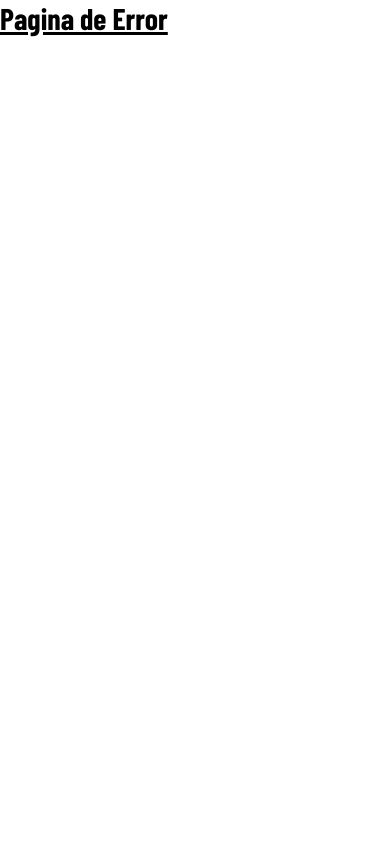
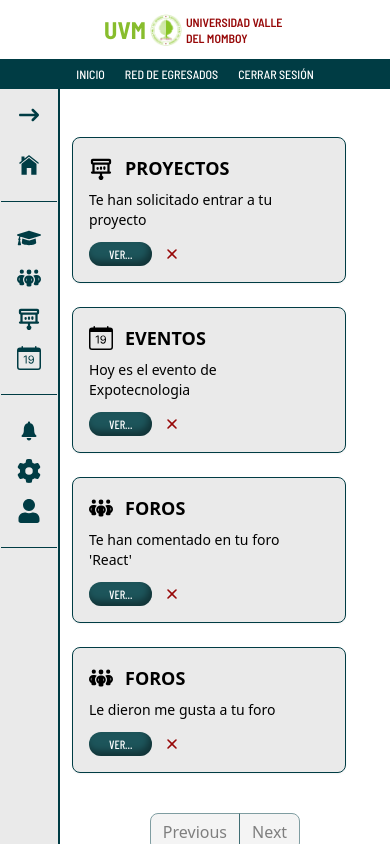
Before and after one commit to maikolguerrero/red-egresados-uvm-client, a React (Vite) app: page /notifications in a window 390 px wide. Built offline with nearby package versions, Linux system fonts and the light colour scheme; a web font is replaced by a local one.

Commit message:
Agregamos nuevas vistas de notificaciones, y proyectos

```diff
--- /dev/null
+++ b/src/Components/Card/CardBanner.jsx
@@ -0,0 +1,51 @@
+import { Banner, BannerCollapseButton, Button } from "flowbite-react";
+import { HiX } from "react-icons/hi";
+import ButtonSmall from "../Buttons/ButtonSmall";
+import { FaPeopleGroup } from "react-icons/fa6";
+import { BsCalendarDate } from "react-icons/bs";
+import { PiProjectorScreenChartBold } from "react-icons/pi";
+
+export function CardBanner({type, noti}) {
+    let typeSelect = "";
+    let logo = ""
+
+    switch (type) {
+        case "Proyectos":
+            typeSelect = "PROYECTOS";
+            logo = <PiProjectorScreenChartBold className="w-6 h-6" />
+        break;
+        case "Eventos":
+            typeSelect = "EVENTOS";
+            logo = <BsCalendarDate className="w-6 h-6" />
+        break;
+        case "Foros":
+            typeSelect = "FOROS";
+            logo = <FaPeopleGroup className="w-6 h-6" />
+        break;
+    }
+  return (
+    <Banner>
+      <div className="flex w-[calc(100%-2rem)] flex-col justify-between rounded-lg border border-verdeD bg-Gris p-4 shadow-sm md:flex-row lg:max-w-7xl">
+        <div className="mb-3 mr-4 flex flex-col items-start md:mb-0 md:flex-row md:items-center">
+          <div
+            className="mb-2 flex gap-3 items-center border-verdeC md:mb-0 md:mr-4 md:border-r md:pr-4 dark:border-gray-600"
+          >
+            {logo}
+            <span className="self-center whitespace-nowrap text-lg font-semibold md:pr-6 dark:text-white">
+              {typeSelect}
+            </span>
+          </div>
+          <p className="flex items-center text-sm font-normal text-Negro">
+            {noti}
+          </p>
+        </div>
+        <div className="flex shrink-0 items-center gap-3">
+          <ButtonSmall text={"Ver..."} className={"bg-verdeC hover:bg-RojoC"} />
+          <button color="gray" className="border-0 bg-transparent text-RojoC">
+            <HiX className="h-4 w-4" />
+          </button>
+        </div>
+      </div>
+    </Banner>
+  );
+}
--- /dev/null
+++ b/src/Components/Card/CardProyect.jsx
@@ -0,0 +1,37 @@
+import { Badge, Button, Card } from "flowbite-react";
+import ButtonSmall from "../Buttons/ButtonSmall";
+
+export function CardProyect() {
+  return (
+    <Card className="max-w-md border-[1.5px] border-verdeD bg-Gris">
+      <div className="flex items-center gap-2">
+        <img
+          className="rounded-full w-6 md:w-6 xl:w-8"
+          src="https://www.clarin.com/img/2024/07/04/uteodLeuh_600x600__1.jpg"
+          alt="Foto de Perfil"
+        />
+        <p className="flex gap-2 font-semibold text-RojoC font-barolw text-xs md:text-sm xl:text-base items-center">
+          Maria Colmenares
+        </p>
+      </div>
+      <h5 className="text-2xl font-bold tracking-tight text-Negro">
+        App Musical para mobiles
+      </h5>
+      <p className="font-normal text-Negro">
+        Esta app que estamos desarrollando busca crear una facilidad para los
+        musicos de crear, componer, escribir y compartir sus canciones dentro
+        del mundo musical.
+      </p>
+
+      <div className="mt-6">
+        <p className="font-bold text-verdeD">Colaboradores: <span className="text-Negro font-medium">Anggelo Huz, Maikol Guerrero</span></p>
+        <p className="font-bold text-verdeD flex items-center gap-2">Estado del Proyecto: <Badge color="success">Sin Iniciar</Badge></p>
+      </div>
+
+      <div className="mt-6 flex gap-2">
+        <ButtonSmall text={"Unirme"} className={"bg-verdeC hover:bg-RojoC"} />
+        <ButtonSmall text={"Resultados"} className={"bg-verdeC hover:bg-RojoC"} />
+      </div>
+    </Card>
+  );
+}
--- a/src/Components/Nav.jsx
+++ b/src/Components/Nav.jsx
@@ -1,7 +1,7 @@
 import { useState } from "react";
 import { BsCalendarDate } from "react-icons/bs";
 import { FaGraduationCap, FaUser } from "react-icons/fa";
-import { FaArrowLeftLong, FaArrowRightLong, FaPeopleGroup } from "react-icons/fa6";
+import { FaArrowLeftLong, FaArrowRightLong, FaGear, FaPeopleGroup } from "react-icons/fa6";
 import { HiMiniChartBarSquare } from "react-icons/hi2";
 import { IoIosHome, IoIosNotifications } from "react-icons/io";
 import { PiProjectorScreenChartBold } from "react-icons/pi";
@@ -21,18 +21,18 @@ function Nav() {
 
         <ul className="py-4 border-b border-verdeD ">
             <Link to={"/home"} className="px-4 py-2 flex gap-2 items-center hover:cursor-pointer hover:bg-Blanco duration-300 transition-all"><IoIosHome className="text-2xl" /> <p className={`${sidebar ? ("hidden") : ("visible")} font-barolw font-bold text-sm`}>PRINCIPAL</p></Link>
-            <li className="px-4 py-2 flex gap-2 items-center hover:cursor-pointer hover:bg-Blanco duration-300 transition-all"><HiMiniChartBarSquare className="text-2xl" /> <p className={`${sidebar ? ("hidden") : ("visible")} font-barolw font-bold text-sm`}>TENDENCIAS</p></li>
         </ul>
 
         <ul className="py-4 border-b border-verdeD ">
             <Link to={"/graduates"} className="px-4 py-2 flex gap-2 items-center hover:cursor-pointer hover:bg-Blanco duration-300 transition-all"><FaGraduationCap className="text-2xl" /> <p className={`${sidebar ? ("hidden") : ("visible")} font-barolw font-bold text-sm`}>EGRESADOS</p></Link>
             <Link to={"/forums"} className="px-4 py-2 flex gap-2 items-center hover:cursor-pointer hover:bg-Blanco duration-300 transition-all"><FaPeopleGroup className="text-2xl" /> <p className={`${sidebar ? ("hidden") : ("visible")} font-barolw font-bold text-sm`}>FOROS</p></Link>
-            <li className="px-4 py-2 flex gap-2 items-center hover:cursor-pointer hover:bg-Blanco duration-300 transition-all"><PiProjectorScreenChartBold className="text-2xl" /> <p className={`${sidebar ? ("hidden") : ("visible")} font-barolw font-bold text-sm`}>PROYECTOS</p></li>
+            <Link to={"/proyects"} className="px-4 py-2 flex gap-2 items-center hover:cursor-pointer hover:bg-Blanco duration-300 transition-all"><PiProjectorScreenChartBold className="text-2xl" /> <p className={`${sidebar ? ("hidden") : ("visible")} font-barolw font-bold text-sm`}>PROYECTOS</p></Link>
             <Link to={"/events"} className="px-4 py-2 flex gap-2 items-center hover:cursor-pointer hover:bg-Blanco duration-300 transition-all"><BsCalendarDate className="text-2xl" /> <p className={`${sidebar ? ("hidden") : ("visible")} font-barolw font-bold text-sm`}>EVENTOS</p></Link>
         </ul>
 
         <ul className="py-4 border-b border-verdeD ">
-            <li className="px-4 py-2 flex gap-2 items-center hover:cursor-pointer hover:bg-Blanco duration-300 transition-all"><IoIosNotifications className="text-2xl" /> <p className={`${sidebar ? ("hidden") : ("visible")} font-barolw font-bold text-sm`}>NOTIFICACIONES</p></li>
+            <Link to={"/notifications"} className="px-4 py-2 flex gap-2 items-center hover:cursor-pointer hover:bg-Blanco duration-300 transition-all"><IoIosNotifications className="text-2xl" /> <p className={`${sidebar ? ("hidden") : ("visible")} font-barolw font-bold text-sm`}>NOTIFICACIONES</p></Link>
+            <li className="px-4 py-2 flex gap-2 items-center hover:cursor-pointer hover:bg-Blanco duration-300 transition-all"><FaGear className="text-2xl" /> <p className={`${sidebar ? ("hidden") : ("visible")} font-barolw font-bold text-sm`}>CONFIGURACION</p></li>
             <Link to={"/my-profile"} className="px-4 py-2 flex gap-2 items-center hover:cursor-pointer hover:bg-Blanco duration-300 transition-all"><FaUser className="text-2xl" /> <p className={`${sidebar ? ("hidden") : ("visible")} font-barolw font-bold text-sm`}>PERFIL</p></Link>
         </ul>
       </nav>
--- /dev/null
+++ b/src/views/profile/Notifications.jsx
@@ -0,0 +1,94 @@
+import { createTheme, Pagination, ThemeProvider } from "flowbite-react";
+import Header from "../../Components/Header";
+import Nav from "../../Components/Nav";
+import { useState } from "react";
+import { CardBanner } from "../../Components/Card/CardBanner";
+
+const data = [{
+    id: 1,
+    noti: "Te han solicitado entrar a tu proyecto",
+    type: "Proyectos"
+},{
+    id: 2,
+    noti: "Hoy es el evento de Expotecnologia",
+    type: "Eventos"
+},{
+    id: 3,
+    noti: "Te han comentado en tu foro 'React'",
+    type: "Foros"
+},{
+    id: 4,
+    noti: "Le dieron me gusta a tu foro",
+    type: "Foros"
+},]
+
+const customTheme = createTheme({
+  base: "",
+  layout: {
+    table: {
+      base: "text-sm text-gray-700 dark:text-gray-400",
+      span: "font-semibold text-gray-900 dark:text-white",
+    },
+  },
+  pages: {
+    base: "xs:mt-0 mt-2 inline-flex items-center -space-x-px",
+    showIcon: "inline-flex",
+    previous: {
+      base: "ml-0 rounded-l-lg border border-verdeD bg-Gris px-3 py-2 leading-tight text-Negro enabled:hover:bg-Blanco enabled:hover:text-verdeD",
+      icon: "h-5 w-5",
+    },
+    next: {
+      base: "rounded-r-lg border border-verdeD bg-Gris px-3 py-2 leading-tight text-Negro enabled:hover:bg-Blanco enabled:hover:text-verdeD",
+      icon: "h-5 w-5",
+    },
+    selector: {
+      base: "w-12 border border-verdeD bg-Gris py-2 leading-tight text-Negro enabled:hover:bg-white enabled:hover:text-verdeD",
+      active: "bg-cyan-50 text-RojoC hover:bg-white hover:text-verdeD",
+      disabled: "cursor-not-allowed opacity-50",
+    },
+  },
+});
+
+function Notifications() {
+  const [currentPage, setCurrentPage] = useState(1);
+  const [perPage, setPerPage] = useState(8);
+
+  const max = Math.ceil(data.length / perPage);
+
+  const onPageChange = (page) => setCurrentPage(page);
+  return (
+    <>
+      <Header />
+      <div className="h-[10.5vh]"></div>
+
+      <main className="flex">
+        <Nav />
+        <section className="w-full px-3 py-12 md:px-6 lg:px-16 gap-8 flex flex-col items-center h-[89.5vh]  overflow-y-scroll overflow-x-auto">
+          <div className="w-full gap-6 justify-center flex-col flex">
+            {data
+              .slice(
+                (currentPage - 1) * perPage,
+                (currentPage - 1) * perPage + perPage
+              )
+              .map((item, key) => (
+                <CardBanner key={item.id} noti={item.noti} type={item.type} />
+              ))}
+          </div>
+          <div className="flex justify-center">
+            <ThemeProvider theme={customTheme}>
+              <Pagination
+                theme={customTheme}
+                className="border-verdeD"
+                currentPage={currentPage}
+                totalPages={max}
+                onPageChange={onPageChange}
+              />
+            </ThemeProvider>
+          </div>
+        </section>
+      </main>
+    </>
+  );
+}
+
+export default Notifications;
--- /dev/null
+++ b/src/views/social/Proyects.jsx
@@ -0,0 +1,78 @@
+import { createTheme, Pagination, ThemeProvider } from "flowbite-react";
+import { CardProyect } from "../../Components/Card/CardProyect";
+import Header from "../../Components/Header";
+import Nav from "../../Components/Nav";
+import { useState } from "react";
+
+const data = [1, 2, 3, 4, 5, 6, 7, 8, 9, 10, 11, 12]
+
+const customTheme = createTheme({
+  base: "",
+  layout: {
+    table: {
+      base: "text-sm text-gray-700 dark:text-gray-400",
+      span: "font-semibold text-gray-900 dark:text-white",
+    },
+  },
+  pages: {
+    base: "xs:mt-0 mt-2 inline-flex items-center -space-x-px",
+    showIcon: "inline-flex",
+    previous: {
+      base: "ml-0 rounded-l-lg border border-verdeD bg-Gris px-3 py-2 leading-tight text-Negro enabled:hover:bg-Blanco enabled:hover:text-verdeD",
+      icon: "h-5 w-5",
+    },
+    next: {
+      base: "rounded-r-lg border border-verdeD bg-Gris px-3 py-2 leading-tight text-Negro enabled:hover:bg-Blanco enabled:hover:text-verdeD",
+      icon: "h-5 w-5",
+    },
+    selector: {
+      base: "w-12 border border-verdeD bg-Gris py-2 leading-tight text-Negro enabled:hover:bg-white enabled:hover:text-verdeD",
+      active: "bg-cyan-50 text-RojoC hover:bg-white hover:text-verdeD",
+      disabled: "cursor-not-allowed opacity-50",
+    },
+  },
+});
+
+function Proyects() {
+  const [currentPage, setCurrentPage] = useState(1);
+  const [perPage, setPerPage] = useState(8);
+
+  const max = Math.ceil(data.length / perPage);
+
+  const onPageChange = (page) => setCurrentPage(page);
+  return (
+    <>
+      <Header />
+      <div className="h-[10.5vh]"></div>
+
+      <main className="flex">
+        <Nav />
+        <section className="w-full px-3 py-12 md:px-6 lg:px-16 gap-8 flex flex-col items-center h-[89.5vh]  overflow-y-scroll overflow-x-auto">
+          <div className="w-full gap-6 justify-center flex-wrap flex">
+            {data
+              .slice(
+                (currentPage - 1) * perPage,
+                (currentPage - 1) * perPage + perPage
+              )
+              .map((item, key) => (
+                <CardProyect key={item} />
+              ))}
+          </div>
+          <div className="flex justify-center">
+            <ThemeProvider theme={customTheme}>
+              <Pagination
+                theme={customTheme}
+                className="border-verdeD"
+                currentPage={currentPage}
+                totalPages={max}
+                onPageChange={onPageChange}
+              />
+            </ThemeProvider>
+          </div>
+        </section>
+      </main>
+    </>
+  );
+}
+
+export default Proyects;
```
Also changed, not shown: src/App.jsx (+10 -0 lines).
